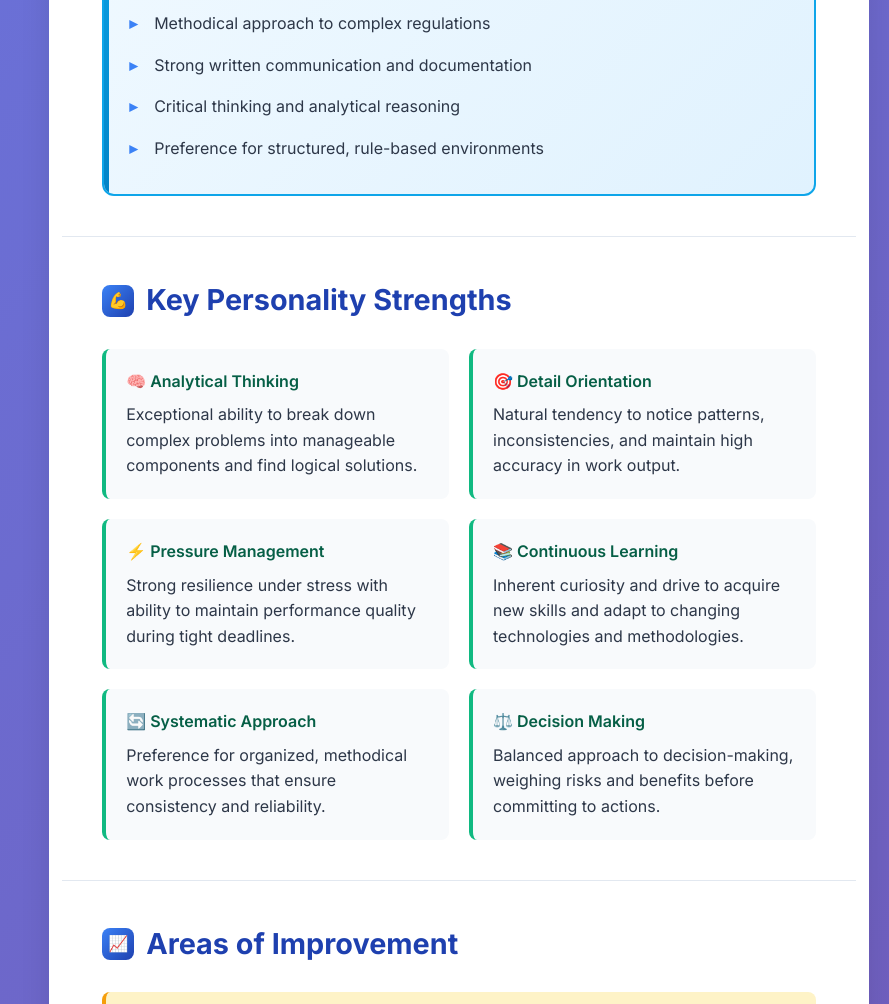
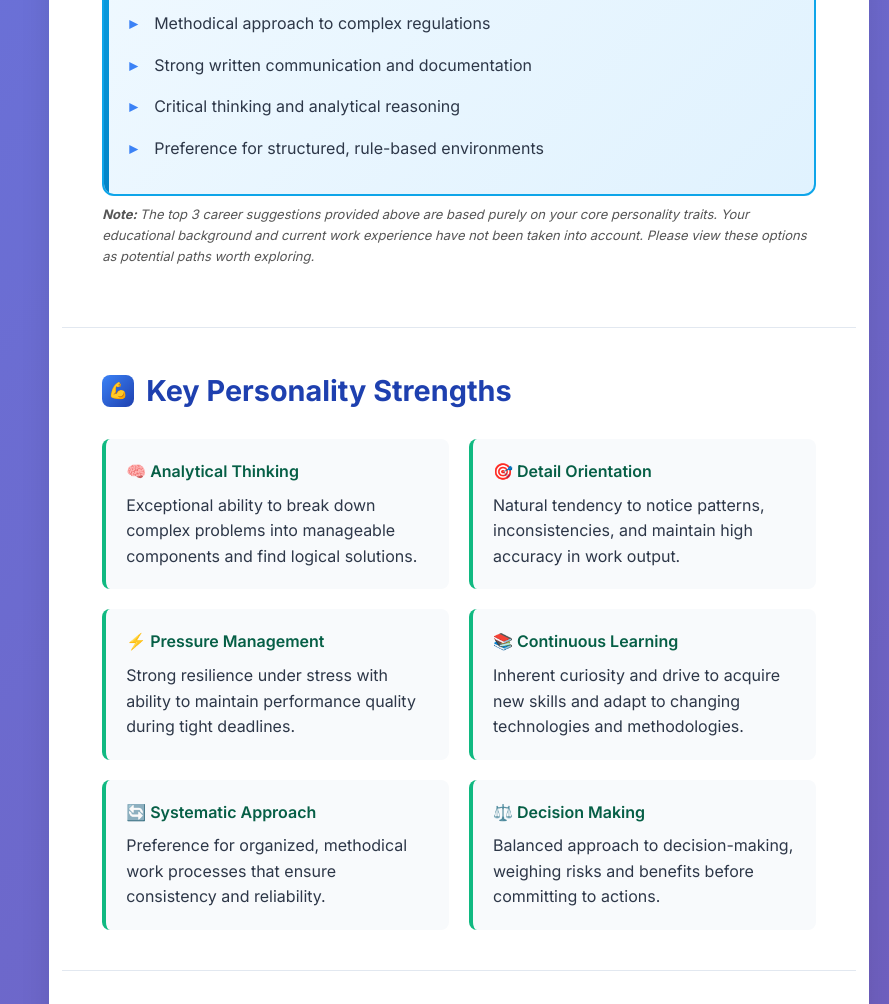
Before and after one commit to MenkaDev/SilverAnalysis, a plain HTML site: page career.html in a window 1280 px wide. Shown: the part 1237-2241 px from the top of the page, without its empty margins (391-1280 px from the left). Drawn offline with nearby package versions, Linux system fonts and the light colour scheme.

Commit message:
added note for career recommendation

```diff
--- a/career.html
+++ b/career.html
@@ -138,6 +138,7 @@ Preference for structured, rule-based environments</textarea>
                     </div>
                 </div>
             </div>
+
 
             <!-- Primary Recommendation -->
             <div class="form-section">
@@ -367,6 +368,10 @@ Pursue technical leadership roles rather than pure management</textarea>
                             </ul>
                         </div>
                     </div>
+                    <!-- Note -->
+    <p style="font-style: italic; font-size: small; color: #555; margin-bottom: 20px; margin-top: 8px;">
+        <b>Note: </b>The top 3 career suggestions provided above are based purely on your core personality traits. Your educational background and current work experience have not been taken into account. Please view these options as potential paths worth exploring.
+    </p>
                 </div>
 
                 <!-- Key Personality Strengths -->
```
